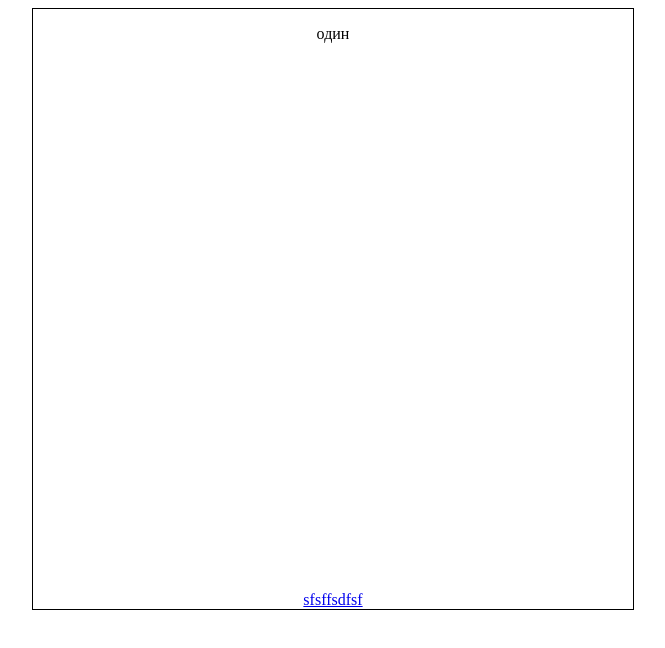
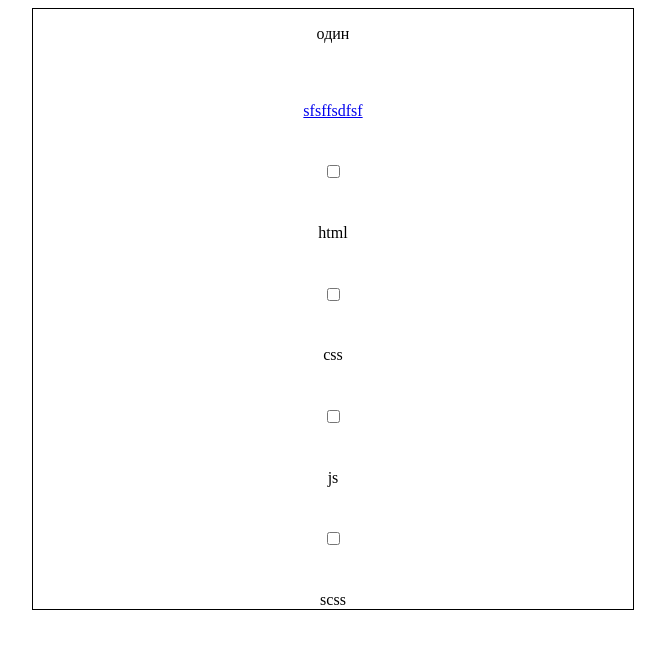
Before and after one commit to Garik9402/test, a plain HTML site: page index.html in a window 1280 px wide. Shown: the whole page, without its empty margins (307-972 px from the left). Drawn offline with Linux system fonts and the light colour scheme.

Commit message:
in the process;)

```diff
--- a/index.html
+++ b/index.html
@@ -15,6 +15,10 @@
          <div class="header__items">
             <p id="para" class="paragraf"></p>
             <a href="#" class="link">sfsffsdfsf</a>
+            <input type="checkbox" class="header__input" value="html">html
+            <input type="checkbox" class="header__input" value="css">css
+            <input type="checkbox" class="header__input" value="js">js
+            <input type="checkbox" class="header__input" value="scss">scss
             <!-- <input type="text" class="header__input">
             <input type="text" class="header__input">
             <input type="text" class="header__input">
```
